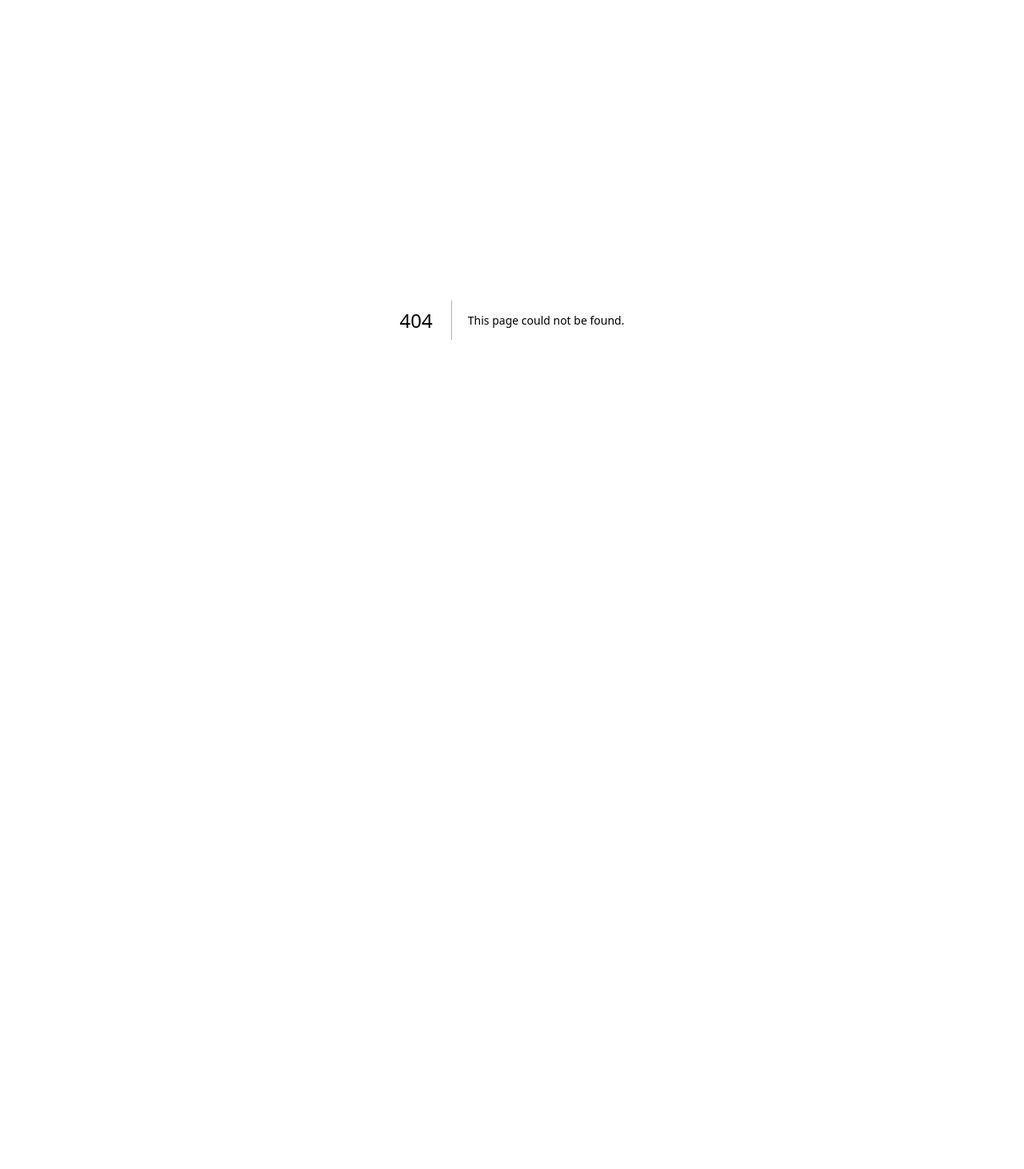
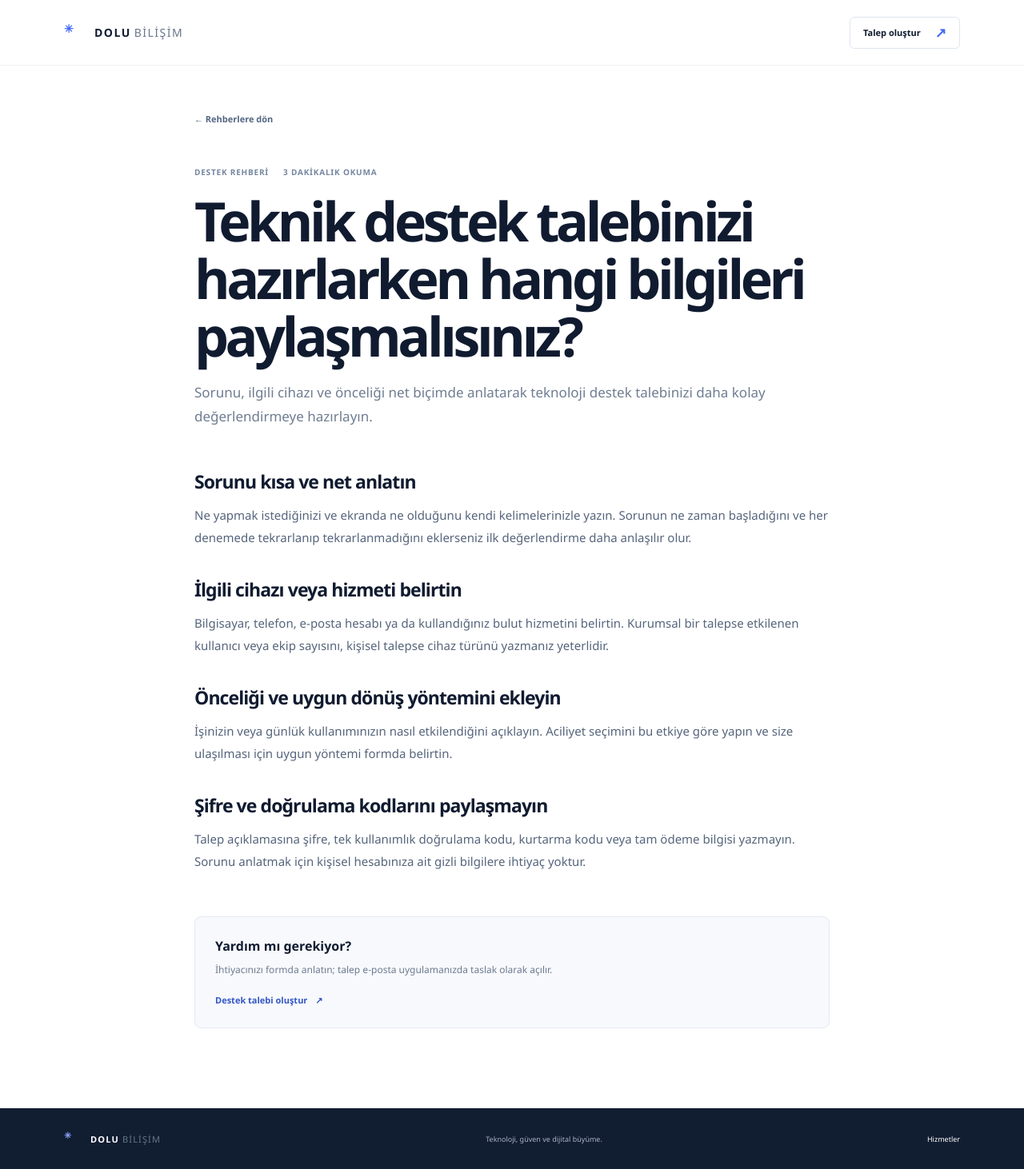
Before and after one commit to darkpassenger00/Dolubilisim, a Next.js app: page /rehber/teknik-destek-talebi-hazirlama in a window 1280 px wide. Before the commit this address had no page. Shown: the whole page at 80% size. Before the commit the page ends 800 px from the top, so only its background shows below. Built offline with nearby package versions, Linux system fonts and the light colour scheme.

Commit message:
Add SEO guide article route

```diff
--- /dev/null
+++ b/app/rehber/[slug]/page.tsx
@@ -0,0 +1,78 @@
+import type { Metadata } from "next";
+import { notFound } from "next/navigation";
+import { seoGuides } from "../../../lib/seo-guides.mjs";
+
+const siteUrl = "https://dolubilisim.com";
+
+type GuidePageProps = {
+  params: Promise<{ slug: string }>;
+};
+
+function findGuide(slug: string) {
+  return seoGuides.find((guide) => guide.slug === slug);
+}
+
+export function generateStaticParams() {
+  return seoGuides.map((guide) => ({ slug: guide.slug }));
+}
+
+export async function generateMetadata({ params }: GuidePageProps): Promise<Metadata> {
+  const { slug } = await params;
+  const guide = findGuide(slug);
+  if (!guide) return { title: "Rehber bulunamadı | Dolu Bilişim" };
+
+  return {
+    title: `${guide.title} | Dolu Bilişim`,
+    description: guide.description,
+    alternates: { canonical: `${siteUrl}/rehber/${guide.slug}` },
+    openGraph: {
+      title: `${guide.title} | Dolu Bilişim`,
+      description: guide.description,
+      url: `${siteUrl}/rehber/${guide.slug}`,
+      siteName: "Dolu Bilişim",
+      locale: "tr_TR",
+      type: "article",
+      publishedTime: guide.publishedAt,
+    },
+  };
+}
+
+export default async function GuidePage({ params }: GuidePageProps) {
+  const { slug } = await params;
+  const guide = findGuide(slug);
+  if (!guide) notFound();
+
+  return (
+    <main className="guide-detail-page">
+      <header className="site-header">
+        <a className="brand" href="/" aria-label="Dolu Bilişim ana sayfa">
+          <span className="brand-mark" aria-hidden="true">✳</span>
+          <span>DOLU<span className="brand-light">BİLİŞİM</span></span>
+        </a>
+        <a className="header-cta" href="/#iletisim">Talep oluştur <span className="arrow" aria-hidden="true">↗</span></a>
+      </header>
+
+      <article className="guide-article">
+        <a className="guide-back-link" href="/#rehberler">← Rehberlere dön</a>
+        <div className="guide-article-meta"><span>{guide.category}</span><span>{guide.readingTime} dakikalık okuma</span></div>
+        <h1>{guide.title}</h1>
+        <p className="guide-article-lede">{guide.description}</p>
+        <div className="guide-article-body">
+          {guide.sections.map((section) => (
+            <section key={section.heading}>
+              <h2>{section.heading}</h2>
+              {section.paragraphs.map((paragraph) => <p key={paragraph}>{paragraph}</p>)}
+            </section>
+          ))}
+        </div>
+        <aside className="guide-article-cta">
+          <strong>Yardım mı gerekiyor?</strong>
+          <p>İhtiyacınızı formda anlatın; talep e-posta uygulamanızda taslak olarak açılır.</p>
+          <a href="/#iletisim">Destek talebi oluştur <span aria-hidden="true">↗</span></a>
+        </aside>
+      </article>
+
+      <footer className="site-footer"><a className="brand footer-brand" href="/"><span className="brand-mark" aria-hidden="true">✳</span><span>DOLU<span className="brand-light">BİLİŞİM</span></span></a><span>Teknoloji, güven ve dijital büyüme.</span><a href="/#hizmetler">Hizmetler</a></footer>
+    </main>
+  );
+}
```
